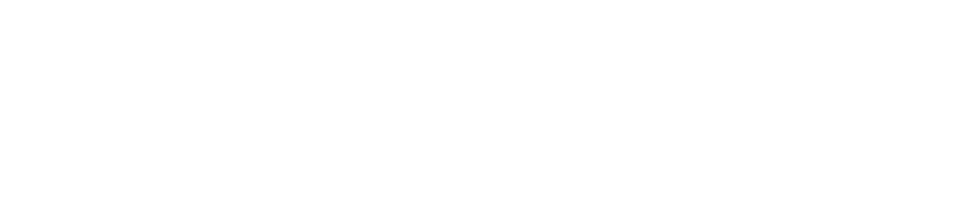
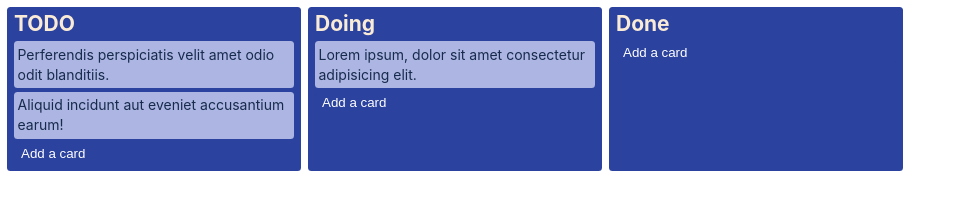
Before and after one commit to thekidnamedhosea/trelloBoard, a plain HTML site: page index.html in a window 1280 px wide. Shown: the whole page, without its empty margins (0-959 px from the left). Drawn offline with Linux system fonts and the light colour scheme.

Commit message:
Add trello board

```diff
--- a/index.css
+++ b/index.css
@@ -0,0 +1,58 @@
+* {
+  margin: 0;
+  padding: 0;
+  box-sizing: inherit;
+}
+
+html,
+body {
+  color: #172b4d;
+  font-family: -apple-system, BlinkMacSystemFont, Segoe UI, Roboto, Noto Sans,
+    Ubuntu, Droid Sans, Helvetica Neue, sans-serif;
+  font-size: 14px;
+  font-weight: 400;
+  line-height: 20px;
+}
+
+#trello-board-container {
+  display: flex;
+  padding: 0.5rem;
+}
+
+.column {
+  border-radius: 0.25rem;
+  margin-right: 0.5rem;
+  padding: 0.5rem;
+  background-color: #2b429e;
+  width: 20rem;
+}
+.column h2 {
+  color: antiquewhite;
+  margin-bottom: 0.5rem;
+}
+.task {
+  display: inline-block;
+  padding: 0.25rem;
+  background-color: rgb(173, 181, 226);
+  border-radius: 0.25rem;
+  margin-bottom: 0.25rem;
+  cursor: pointer;
+}
+.task:hover {
+  background-color: rgb(151, 158, 196);
+}
+
+.add-task-button {
+  display: block;
+  padding: 0.25rem 0.5rem;
+  border-radius: 0.25rem;
+  border: none;
+  width: calc(100% - 1rem);
+  text-align: left;
+  background-color: #2b429e;
+  color: white;
+  cursor: pointer;
+}
+.add-task-button:hover {
+  background-color: #203175;
+}
--- a/index.html
+++ b/index.html
@@ -8,6 +8,41 @@
     <title>Trello Board</title>
   </head>
   <body>
+    <header></header>
+    <main>
+      <div id="trello-board-container">
+        <div class="column">
+          <h2>TODO</h2>
+
+          <ul class="task-list">
+            <li class="task">
+              Perferendis perspiciatis velit amet odio odit blanditiis.
+            </li>
+            <li class="task">
+              Aliquid incidunt aut eveniet accusantium earum!
+            </li>
+          </ul>
+          <button class="add-task-button">Add a card</button>
+        </div>
+
+        <div class="column">
+          <h2>Doing</h2>
+
+          <ul class="task-list">
+            <li class="task">
+              Lorem ipsum, dolor sit amet consectetur adipisicing elit.
+            </li>
+          </ul>
+          <button class="add-task-button">Add a card</button>
+        </div>
+        <div class="column">
+          <h2>Done</h2>
+
+          <ul class="task-list"></ul>
+          <button class="add-task-button">Add a card</button>
+        </div>
+      </div>
+    </main>
     <script src="index.js"></script>
   </body>
 </html>
```
